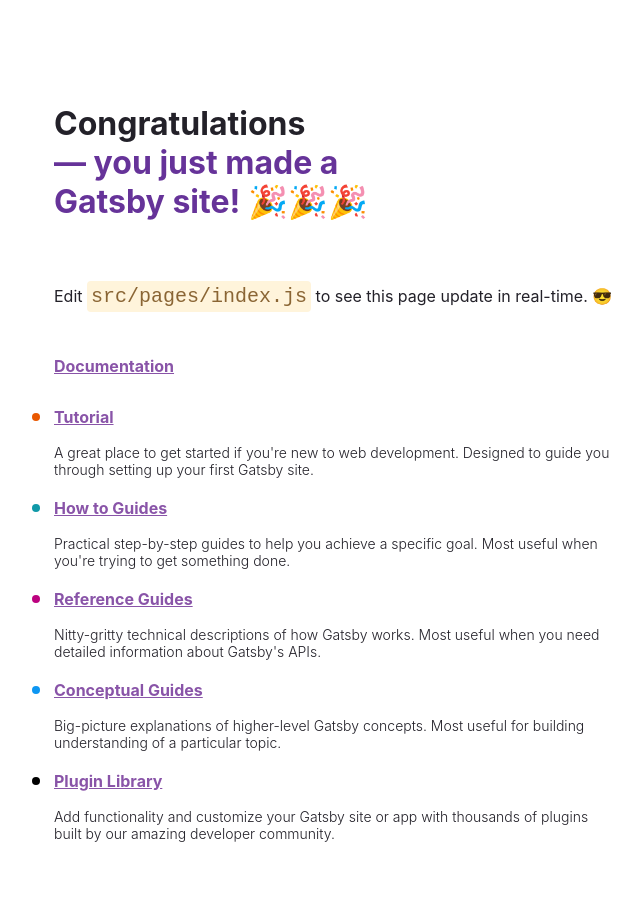
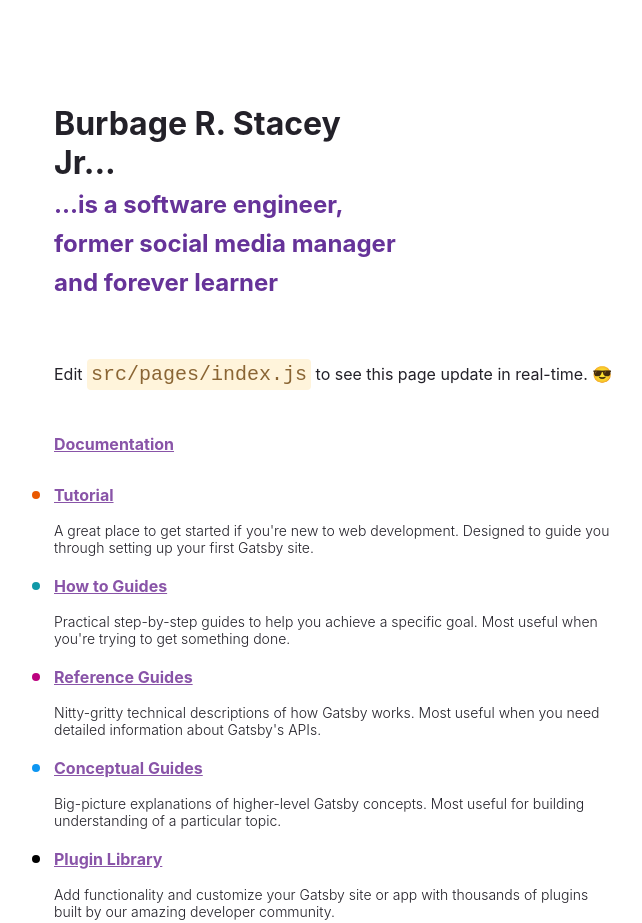
Before and after one commit to rstacey06/MySite, a Gatsby site: page / in a window 1280 px wide. Shown: the top 923 px of the page, without its empty margins (50-692 px from the left). Built offline with nearby package versions, Linux system fonts and the light colour scheme; Gatsby itself is replaced by a stand-in of ours.

Commit message:
edit header

```diff
--- a/src/pages/index.js
+++ b/src/pages/index.js
@@ -9,10 +9,12 @@
 const headingStyles = {
   marginTop: 0,
   marginBottom: 64,
-  maxWidth: 320,
+  maxWidth: 350,
 }
 const headingAccentStyles = {
   color: "#663399",
+  fontSize: "24px",
+
 }
 const paragraphStyles = {
   marginBottom: 48,
@@ -102,12 +104,10 @@
     <main style={pageStyles}>
       <title>Home Page</title>
       <h1 style={headingStyles}>
-        Congratulations
+        Burbage R. Stacey Jr...
         <br />
-        <span style={headingAccentStyles}>— you just made a Gatsby site! </span>
-        <span role="img" aria-label="Party popper emojis">
-          🎉🎉🎉
-        </span>
+        <span style={headingAccentStyles}> ...is a software engineer, former social media manager and forever learner </span>
+
       </h1>
       <p style={paragraphStyles}>
         Edit <code style={codeStyles}>src/pages/index.js</code> to see this page
```
